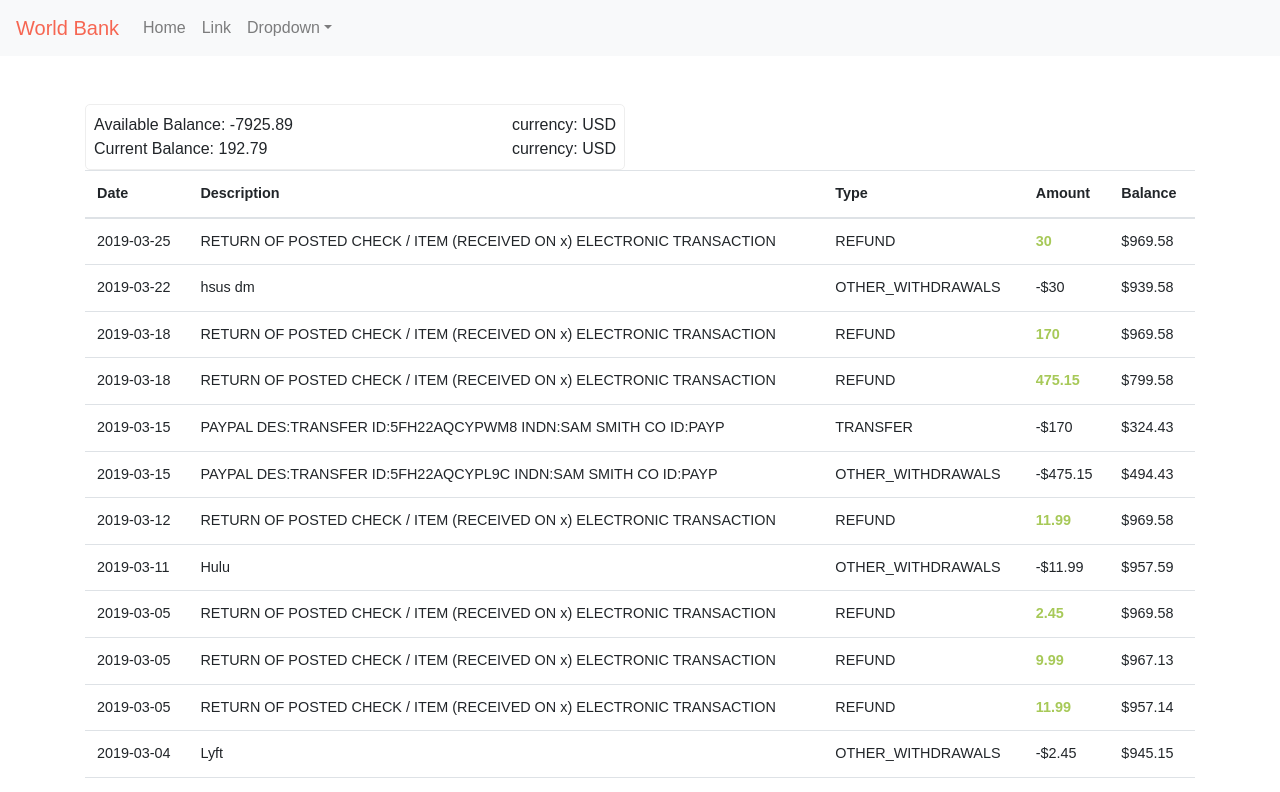
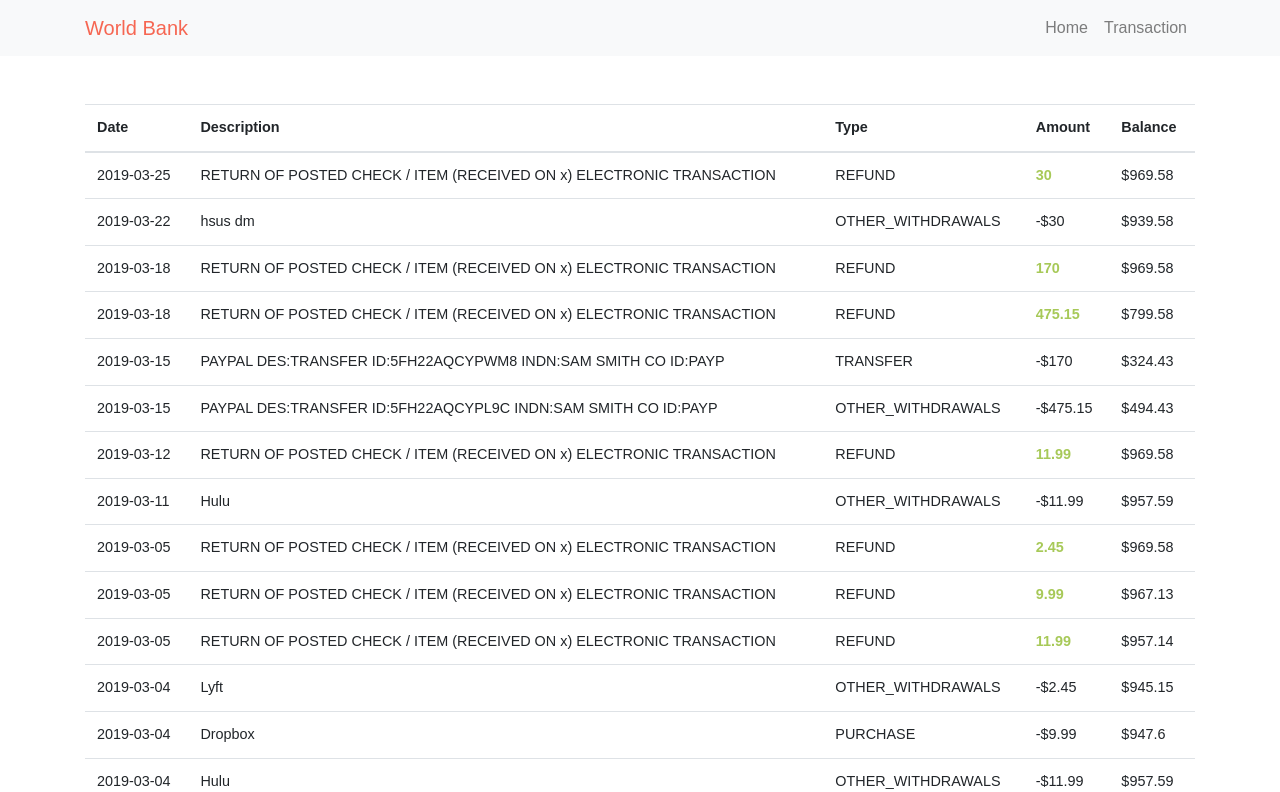
Before and after one commit to psyhakhom/money-manager, a React (Create React App) app: page /transactions in a window 1280 px wide. Shown: the top 792 px of the page. Built offline with nearby package versions, Linux system fonts and the light colour scheme.

Commit message:
added react-router-dom. moved transactions to its own component

```diff
--- a/package.json
+++ b/package.json
@@ -11,6 +11,8 @@
     "react-bootstrap": "^1.0.0-beta.9",
     "react-dom": "^16.8.6",
     "react-redux": "^7.0.3",
+    "react-router": "^5.0.1",
+    "react-router-dom": "^5.0.1",
     "react-scripts": "3.0.1",
     "redux": "^4.0.1",
     "redux-thunk": "^2.3.0"
--- a/src/App.js
+++ b/src/App.js
@@ -1,10 +1,14 @@
 import React, {Component} from 'react';
 import {connect} from 'react-redux';
 import {fetchData} from './actions';
+import {Switch, Route, NavLink, Link} from 'react-router-dom'
+import Nav from 'react-bootstrap/Nav';
+import Navbar from 'react-bootstrap/Navbar';
+import Container from 'react-bootstrap/Container';
 
 import Layout from './components/Layout/Layout';
-import MainNav from './components/MainNav/MainNav';
 import Account from './components/Account/Account';
+import Transactions from './components/Transactions/Transactions';
 
 class App extends Component {
   componentDidMount() {
@@ -21,11 +25,44 @@ class App extends Component {
       return ele;
     })
 
+    const accountInfo =
+    data
+    .map(item => {
+      return (item.accounts.account.map(ele => {
+        return (
+          <Navbar bg="light" expand="lg" key={ele.id}>
+            <Container>
+              <Navbar.Brand href="#home" fixed="top">{ele.accountName}</Navbar.Brand>
+              <Navbar.Toggle aria-controls="basic-navbar-nav"/>
+              <Navbar.Collapse id="basic-navbar-nav">
+                <Nav className="ml-auto">
+                  <Nav.Link href="/">Home</Nav.Link>
+                  <Nav.Link href="/transactions">Transaction</Nav.Link>
+                </Nav>
+              </Navbar.Collapse>
+            </Container>
+          </Navbar>
+        )
+      }))
+    })
+
     return (
       <div>
         <Layout>
-          <MainNav data={mappedData}/>
-          <Account accountInfo={mappedData}/>
+          {accountInfo}
+          {/* <Account accountInfo={mappedData} />
+          <Transactions transactionData={mappedData} /> */}
+          <Switch>
+            <Route
+              exact path="/"
+              render={(routeProps) => (
+              <Account {...routeProps}  accountInfo={mappedData} />
+            )} />
+            <Route exact path="/transactions"
+            render={(routeProps) => (
+              <Transactions {...routeProps} transactionData={mappedData} />
+            )} />
+          </Switch>
         </Layout>
       </div>
     );
--- a/src/components/Account/Account.js
+++ b/src/components/Account/Account.js
@@ -1,9 +1,7 @@
 import React from 'react';
 
 import Container from 'react-bootstrap/Container';
-import Row from 'react-bootstrap/Row';
 import Col from 'react-bootstrap/Col';
-import Table from 'react-bootstrap/Table';
 
 const account = (props) => {
   console.log('account', props);
@@ -26,45 +24,10 @@ const account = (props) => {
       }))
     })
 
-  const transactionsInfo = props.accountInfo.map(item => {
-    return item.trxs.transaction.map(ele => {
-      return (
-        <tr key={ele.id}>
-          <td>{ele.date}</td>
-          <td>{ele.description.simple}</td>
-          <td>{ele.type}</td>
-          <td className={ele.type === 'REFUND' ? 'refund' : null}>{ele.type === 'REFUND' ? ele.amount.amount : '-$' + ele.amount.amount}</td>
-          <td>${ele.runningBalance.amount}</td>
-        </tr>
-      )
-    })
-  })
-
-  console.log(transactionsInfo)
-
   return (
     <Container className="mt-5">
-      <Row>
-        <Col xs={12} md={6}>{accountInfo}</Col>
-        <Col xs={12}>
-          <Table responsive>
-            <thead>
-              <tr>
-                <th>Date</th>
-                <th>Description</th>
-                <th>Type</th>
-                <th>Amount</th>
-                <th>Balance</th>
-              </tr>
-              {transactionsInfo}
-            </thead>
-            <tbody>
-            </tbody>
-          </Table>
-        </Col>
-      </Row>
+      <Col xs={12}>{accountInfo}</Col>
     </Container>
-
   )
 }
 
--- a/src/components/MainNav/MainNav.js
+++ b/src/components/MainNav/MainNav.js
@@ -1,7 +1,7 @@
 import React from 'react';
 import Nav from 'react-bootstrap/Nav';
 import Navbar from 'react-bootstrap/Navbar';
-import NavDropdown from 'react-bootstrap/NavDropdown';
+import Container from 'react-bootstrap/Container';
 
 const mainNav = (props) => {
   console.log('mainNavProps', props.accountInfo)
@@ -11,21 +11,16 @@ const mainNav = (props) => {
       return (item.accounts.account.map(ele => {
         return (
           <Navbar bg="light" expand="lg" key={ele.id}>
-            <Navbar.Brand href="#home" fixed="top">{ele.accountName}</Navbar.Brand>
-            <Navbar.Toggle aria-controls="basic-navbar-nav"/>
-            <Navbar.Collapse id="basic-navbar-nav">
-              <Nav className="mr-auto">
-                <Nav.Link href="#home">Home</Nav.Link>
-                <Nav.Link href="#link">Link</Nav.Link>
-                <NavDropdown title="Dropdown" id="basic-nav-dropdown">
-                  <NavDropdown.Item href="#action/3.1">Action</NavDropdown.Item>
-                  <NavDropdown.Item href="#action/3.2">Another action</NavDropdown.Item>
-                  <NavDropdown.Item href="#action/3.3">Something</NavDropdown.Item>
-                  <NavDropdown.Divider/>
-                  <NavDropdown.Item href="#action/3.4">Separated link</NavDropdown.Item>
-                </NavDropdown>
-              </Nav>
-            </Navbar.Collapse>
+            <Container>
+              <Navbar.Brand href="#home" fixed="top">{ele.accountName}</Navbar.Brand>
+              <Navbar.Toggle aria-controls="basic-navbar-nav"/>
+              <Navbar.Collapse id="basic-navbar-nav">
+                <Nav className="ml-auto">
+                  <Nav.Link href="/">Home</Nav.Link>
+                  <Nav.Link href="/transactions/">Transaction</Nav.Link>
+                </Nav>
+              </Navbar.Collapse>
+            </Container>
           </Navbar>
         )
       }))
--- /dev/null
+++ b/src/components/Transactions/Transactions.js
@@ -0,0 +1,42 @@
+import React from 'react';
+
+import Container from 'react-bootstrap/Container';
+import Table from 'react-bootstrap/Table';
+
+const transactions = (props) => {
+  const transactionsInfo = props.transactionData.map(item => {
+    return item.trxs.transaction.map(ele => {
+      return (
+        <tr key={ele.id}>
+          <td>{ele.date}</td>
+          <td>{ele.description.simple}</td>
+          <td>{ele.type}</td>
+          <td className={ele.type === 'REFUND' ? 'refund' : null}>{ele.type === 'REFUND' ? ele.amount.amount : '-$' + ele.amount.amount}</td>
+          <td>${ele.runningBalance.amount}</td>
+        </tr>
+      )
+    })
+  })
+
+  console.log(transactionsInfo)
+  return (
+    <Container className="mt-5">
+      <Table responsive>
+        <thead>
+          <tr>
+            <th>Date</th>
+            <th>Description</th>
+            <th>Type</th>
+            <th>Amount</th>
+            <th>Balance</th>
+          </tr>
+        </thead>
+        <tbody>
+          {transactionsInfo}
+        </tbody>
+      </Table>
+    </Container>
+  )
+}
+
+export default transactions;
--- a/src/hoc/Auxilery.js
+++ /dev/null
@@ -1,3 +0,0 @@
-const aux = (props) => props.children;
-
-export default aux;
--- a/src/index.js
+++ b/src/index.js
@@ -1,13 +1,19 @@
 import React from 'react';
 import ReactDOM from 'react-dom';
 import {Provider} from 'react-redux';
+import {BrowserRouter} from 'react-router-dom';
 
 import './index.scss';
 import App from './App';
 import store from './configureStore';
 import * as serviceWorker from './serviceWorker';
 
-ReactDOM.render(<Provider store={store}><App /></Provider>, document.getElementById('root'));
+ReactDOM.render(
+  <Provider store={store}>
+    <BrowserRouter>
+      <App />
+    </BrowserRouter>
+  </Provider>, document.getElementById('root'));
 
 // If you want your app to work offline and load faster, you can change
 // unregister() to register() below. Note this comes with some pitfalls.
```
Also changed, not shown: 1 other file (tests, documents, lock files or other folders).
